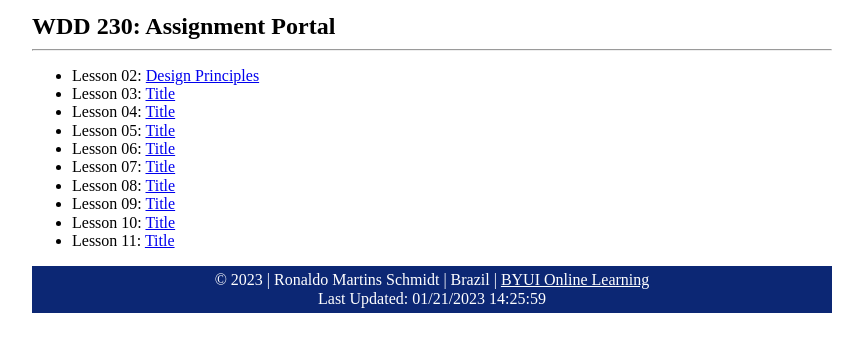
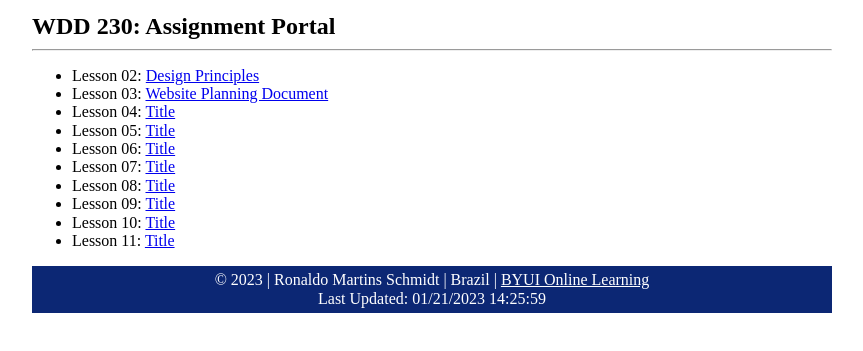
Before and after one commit to alwaid42/wdd230oldold, a plain HTML site: page index.html in a window 1280 px wide. Shown: the part 187-538 px from the top of the page, without its empty margins (208-1071 px from the left). Drawn offline with nearby package versions, Linux system fonts and the light colour scheme.

Commit message:
Website Planning Document

```diff
--- a/index.html
+++ b/index.html
@@ -25,7 +25,7 @@
 
         <ul class="hyperlinks">
             <li>Lesson 02: <a href="lesson2/design-principles.html">Design Principles</a></li>
-            <li>Lesson 03: <a href="#">Title</a></li>
+            <li>Lesson 03: <a href="lesson3">Website Planning Document</a></li>
             <li>Lesson 04: <a href="#">Title</a></li>
             <li>Lesson 05: <a href="#">Title</a></li>
             <li>Lesson 06: <a href="#">Title</a></li>
```
